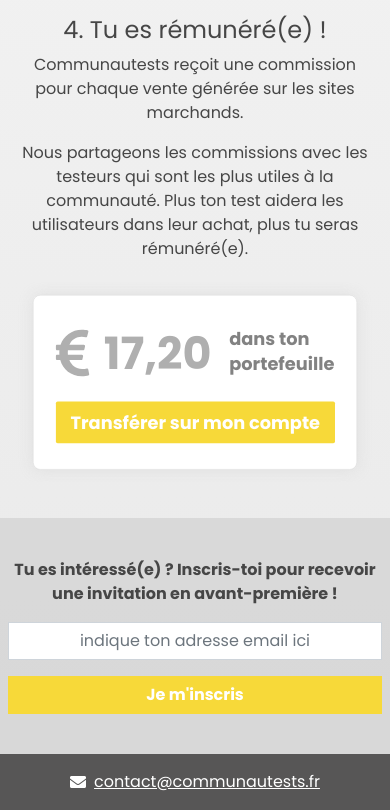
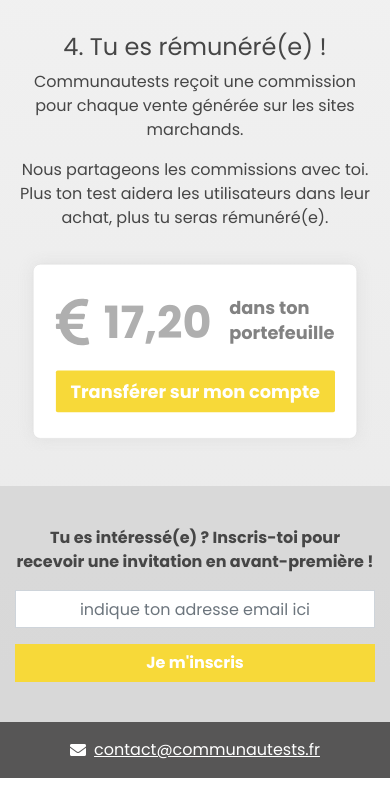
Before and after one commit to benj-p/prelaunch, a PHP site: page / in a window 390 px wide. Shown: the part 2099-2909 px from the top of the page. After the commit the page ends 2877 px from the top, so only its background shows below. Run offline with PHP 8.4, Linux system fonts and the light colour scheme.

Commit message:
Form styling

```diff
--- a/css/style.css
+++ b/css/style.css
@@ -150,7 +150,7 @@ form {
 
   .beta-btn {
     display: inline-block;
-    margin-bottom: 6vh;
+    margin-bottom: 8vh;
     padding: 0px 4px;
   }
 
@@ -180,7 +180,7 @@ form {
   }
 
   .form-bottom {
-    margin: 0px 8px;
+    margin: 0px 0px;
   }
 
   .bottom-section {
--- a/index.html
+++ b/index.html
@@ -483,7 +483,7 @@
       <div class="col-md-7 col-sm-6 my-auto">
         <h3>4. Tu es rémunéré(e) !</h3>
         <p>Communautests reçoit une commission pour chaque vente générée sur les sites marchands.</p>
-        <p>Nous partageons les commissions avec les testeurs qui sont les plus utiles à la communauté. Plus ton test aidera les utilisateurs dans leur achat, plus tu seras rémunéré(e).</p>
+        <p>Nous partageons les commissions avec toi. Plus ton test aidera les utilisateurs dans leur achat, plus tu seras rémunéré(e).</p>
       </div>
        <div class="col-md-5 col-sm-6 col-12 my-auto">
         <svg viewBox="0 0 405 237" version="1.1" xmlns="http://www.w3.org/2000/svg" xmlns:xlink="http://www.w3.org/1999/xlink">
@@ -529,6 +529,7 @@
   </div>
 
   <div class="bottom-section">
+    <div class="container">
       <div class="form-container form-bottom">
         <p><strong>Tu es intéressé(e) ? Inscris-toi pour recevoir une invitation en avant-première</strong></p>
         <form class="validate form-inline text-center" action="https://gmail.us20.list-manage.com/subscribe/post?u=1032adc8ab5e905f4f983093b&amp;id=acdd1f3640" method="post" id="mc-embedded-subscribe-form" name="mc-embedded-subscribe-form" target="_self" novalidate>
@@ -556,6 +557,7 @@
         </form>
       </div>
     </div>
+  </div>
 
   <div class="footer">
     <p class="footer-info"><i class="fas fa-envelope"></i><span>contact@communautests.fr</span></p>
```
Lines whose indentation alone changed are shown as unchanged.
